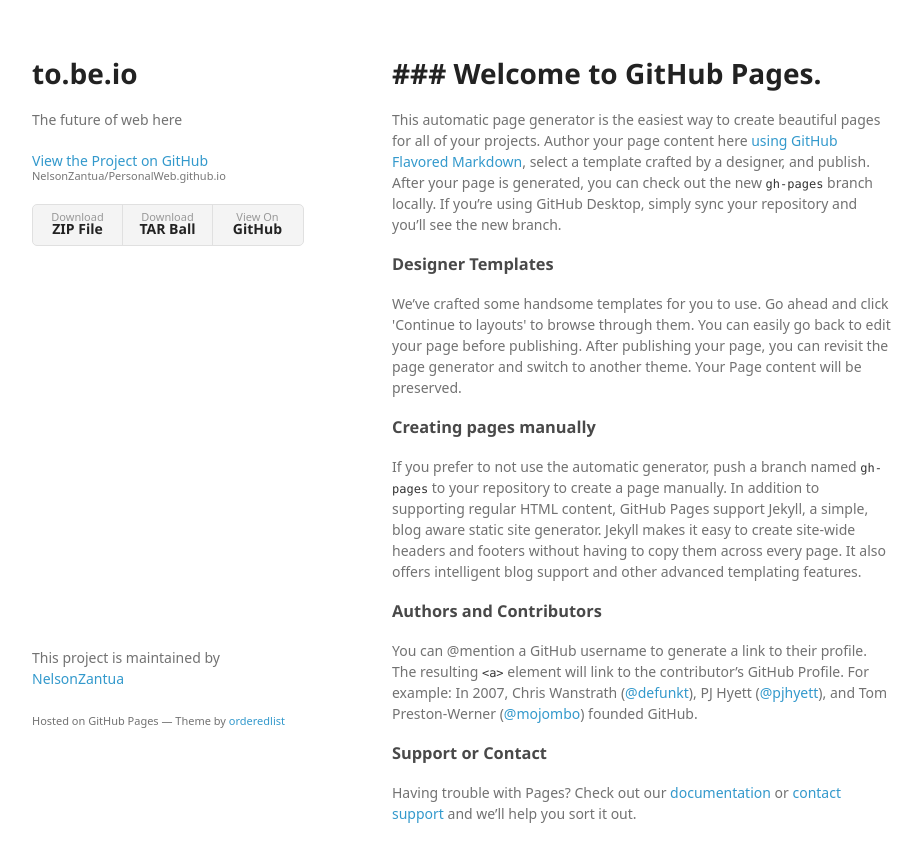
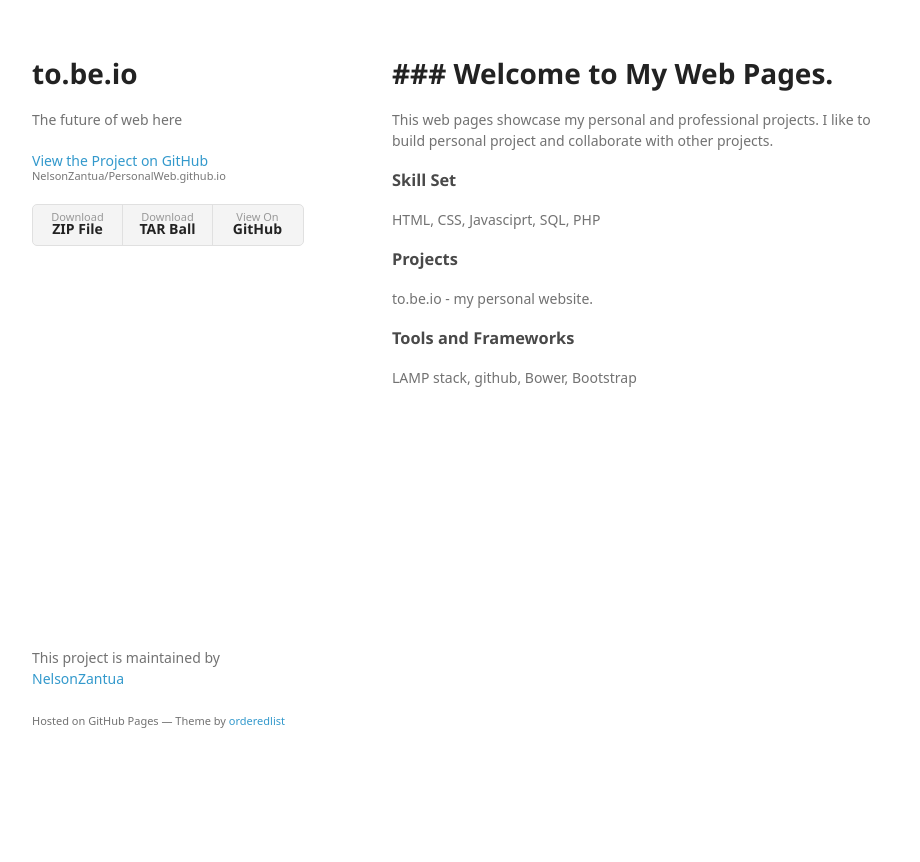
Before and after one commit to NelsonZantua/NelsonZantua.github.io, a plain HTML site: page index.html in a window 1280 px wide. Shown: the whole page, without its empty margins (178-1098 px from the left). After the commit the page ends 800 px from the top, so only its background shows below. Drawn offline with Linux system fonts and the light colour scheme; a web font is replaced by a local one.

Commit message:
Update index.html

```diff
--- a/index.html
+++ b/index.html
@@ -29,29 +29,24 @@
       </header>
       <section>
         <h1>
-<a id="-welcome-to-github-pages" class="anchor" href="#-welcome-to-github-pages" aria-hidden="true"><span aria-hidden="true" class="octicon octicon-link"></span></a>### Welcome to GitHub Pages.</h1>
-
-<p>This automatic page generator is the easiest way to create beautiful pages for all of your projects. Author your page content here <a href="https://guides.github.com/features/mastering-markdown/">using GitHub Flavored Markdown</a>, select a template crafted by a designer, and publish. After your page is generated, you can check out the new <code>gh-pages</code> branch locally. If you’re using GitHub Desktop, simply sync your repository and you’ll see the new branch.</p>
+<a id="-welcome-to-my-web-pages" class="anchor" href="#-welcome-to-my-web-pages" aria-hidden="true"><span aria-hidden="true" class="octicon octicon-link"></span></a>### Welcome to My Web Pages.</h1>
+<p>This web pages showcase my personal and professional projects. I like to build personal project and collaborate with other projects. </p>
 
 <h3>
-<a id="designer-templates" class="anchor" href="#designer-templates" aria-hidden="true"><span aria-hidden="true" class="octicon octicon-link"></span></a>Designer Templates</h3>
+<a id="skill-set" class="anchor" href="#skill-set" aria-hidden="true"><span aria-hidden="true" class="octicon octicon-link"></span></a>Skill Set</h3>
 
-<p>We’ve crafted some handsome templates for you to use. Go ahead and click 'Continue to layouts' to browse through them. You can easily go back to edit your page before publishing. After publishing your page, you can revisit the page generator and switch to another theme. Your Page content will be preserved.</p>
+<p>HTML, CSS, Javasciprt, SQL, PHP</p>
 
 <h3>
-<a id="creating-pages-manually" class="anchor" href="#creating-pages-manually" aria-hidden="true"><span aria-hidden="true" class="octicon octicon-link"></span></a>Creating pages manually</h3>
+<a id="projects" class="anchor" href="#projects" aria-hidden="true"><span aria-hidden="true" class="octicon octicon-link"></span></a>Projects</h3>
 
-<p>If you prefer to not use the automatic generator, push a branch named <code>gh-pages</code> to your repository to create a page manually. In addition to supporting regular HTML content, GitHub Pages support Jekyll, a simple, blog aware static site generator. Jekyll makes it easy to create site-wide headers and footers without having to copy them across every page. It also offers intelligent blog support and other advanced templating features.</p>
+<p>to.be.io - my personal website.</p>
 
 <h3>
-<a id="authors-and-contributors" class="anchor" href="#authors-and-contributors" aria-hidden="true"><span aria-hidden="true" class="octicon octicon-link"></span></a>Authors and Contributors</h3>
+<a id="tools-frameworks" class="anchor" href="#tools-frameworks" aria-hidden="true"><span aria-hidden="true" class="octicon octicon-link"></span></a>Tools and Frameworks</h3>
 
-<p>You can @mention a GitHub username to generate a link to their profile. The resulting <code>&lt;a&gt;</code> element will link to the contributor’s GitHub Profile. For example: In 2007, Chris Wanstrath (<a href="https://github.com/defunkt" class="user-mention">@defunkt</a>), PJ Hyett (<a href="https://github.com/pjhyett" class="user-mention">@pjhyett</a>), and Tom Preston-Werner (<a href="https://github.com/mojombo" class="user-mention">@mojombo</a>) founded GitHub.</p>
+<p> LAMP stack, github, Bower, Bootstrap</p>
 
-<h3>
-<a id="support-or-contact" class="anchor" href="#support-or-contact" aria-hidden="true"><span aria-hidden="true" class="octicon octicon-link"></span></a>Support or Contact</h3>
-
-<p>Having trouble with Pages? Check out our <a href="https://help.github.com/pages">documentation</a> or <a href="https://github.com/contact">contact support</a> and we’ll help you sort it out.</p>
       </section>
       <footer>
         <p>This project is maintained by <a href="https://github.com/NelsonZantua">NelsonZantua</a></p>
```
